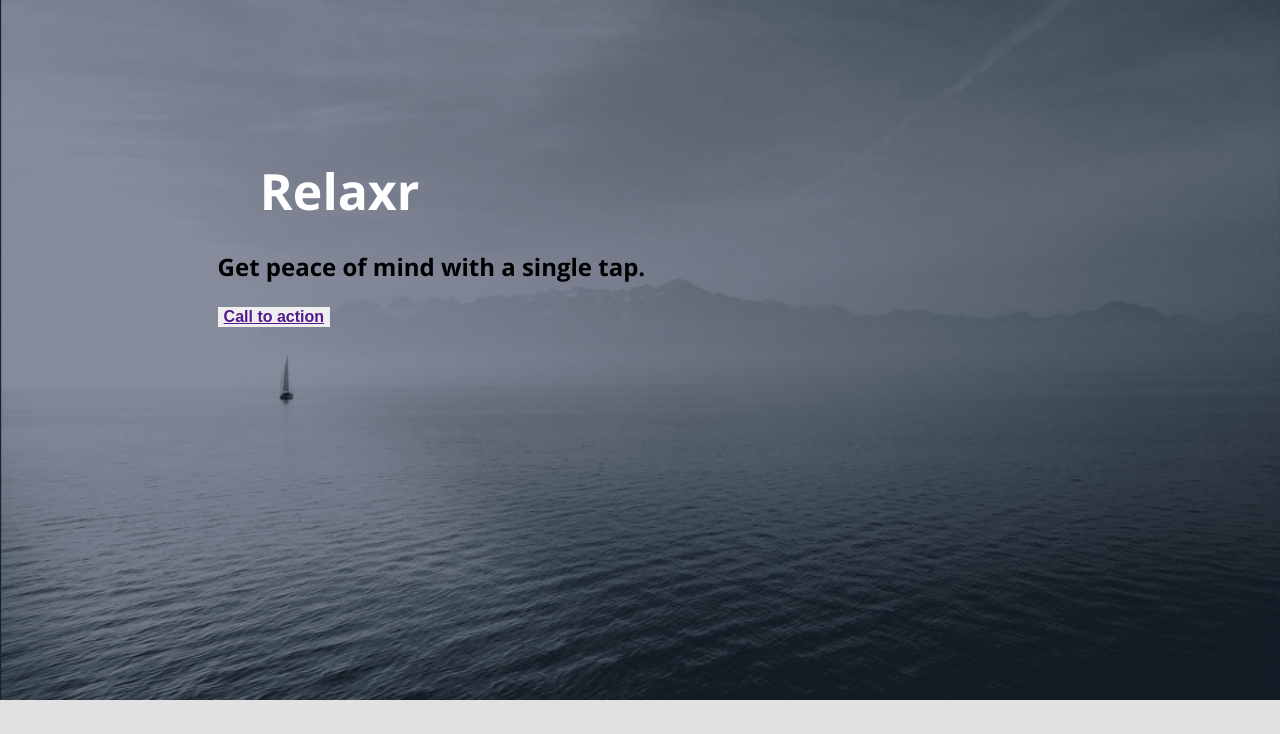
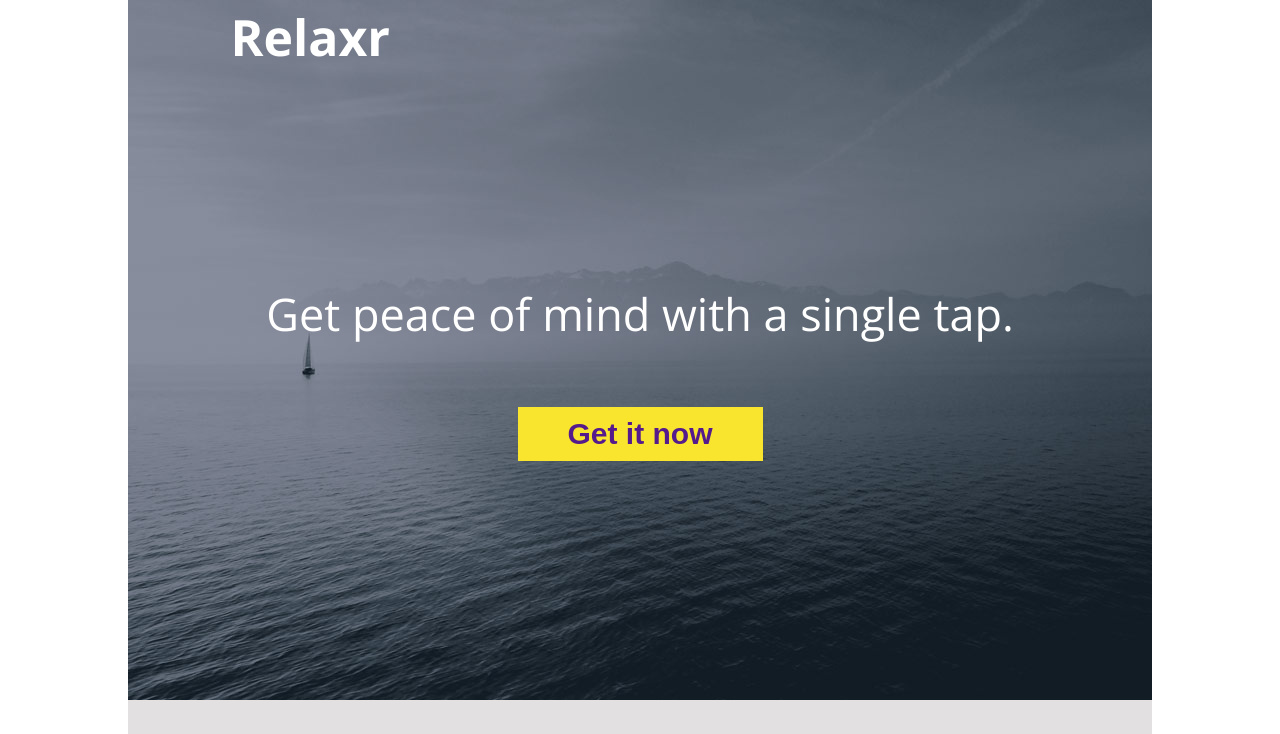
Before and after one commit to P-M-H/week2_assignment, a plain HTML site: page index.html in a window 1280 px wide. Shown: the top 734 px of the page. Drawn offline with nearby package versions, Linux system fonts and the light colour scheme.

Commit message:
finalising

```diff
--- a/css/style.css
+++ b/css/style.css
@@ -88,6 +88,10 @@ li {
 	font-size: 17px;
 }
 
+a {
+	text-decoration: none;
+}
+
 /******************************************
 /* LAYOUT
 /*******************************************/
@@ -96,7 +100,7 @@ li {
 .container {
   max-width: 90%;
   margin: 0 auto;
-/*  width: 1024px; */
+  width: 1024px;
 }
 
 /******************************************
@@ -106,15 +110,27 @@ li {
 .intro {
 	background: url("../images/header_bg.jpg") no-repeat center top rgb(134,141,157);
 	background-size: cover;
+	text-align: center;
 	height: 700px;
-	padding: 12% 17% 0% 17%;
+}
+
+div > h2 {
+	color: #ffffff;
+	font-size: 45px;
+	font-weight: 400;
+	margin-bottom: 60px;
+}
+
+.logo {
+	text-align: left;
+	margin: 0 0 20% 10%;
 }
 
 .list_div {
 	background-color: #e2e0e0;
 	height: 400px;
 	color: #121212;
-	padding: 3% 57% 0% 3%;
+	padding: 1% 30% 0% 3%;
 }
 
 .quote_div {
@@ -122,7 +138,7 @@ li {
 	color: #ffffff;
 	height: 450px;
 	text-align: center;
-	padding: 12% 17% 0% 17%;
+	padding: 7% 17% 0% 17%;
 }
 
 .copyright {
@@ -144,13 +160,10 @@ li {
 	top: 25%;
 }
 
-header+h2 {
-	text-align: center;
-	color: #ffffff;
-	font-size: 40px;
-	font-weight: 300;
+.get_it_cta {
+	background-color: #f9e42e;
+	font-color: #033048;
+	font-weight: 800;
+	font-size: 30px;
+	padding: 10px 50px;
 }
-
-h2+button {
-	text-align: center;
-}
--- a/index.html
+++ b/index.html
@@ -15,21 +15,21 @@
 
 <!-- body section -->
 	<body>
-		<section class="intro">
-			<div class="container">
+		<section class="intro container">
+			<div>
 				<header>
-					<h1><strong>Relaxr</strong></h1>
+					<h1 class="logo"><strong>Relaxr</strong></h1>
 				</header>
 			</div>
 
 			<div>
 				<h2>Get peace of mind with a single tap.</h2>
 <!-- the template uses the wrong form of 'peace' -->
-				<button><a href="">Call to action</a></button>
+				<button class="get_it_cta"><a href="">Get it now</a></button>
 			</div>
 		</section>
 
-		<section class="list_div">
+		<section class="list_div container">
 			<div class="container">
 				<h3>Benefits</h3>
 				<h5>The perfect personal assistant. Relaxr does your job for you so you can enjoy life as it is meant to be.</h5>
@@ -43,18 +43,18 @@
 		</section>
 
 		<section class="clearfix">
-			<div class="quote_div">
+			<div class="quote_div container">
 				<q>“Relaxr changed my life. I’ve been able to travel the world, spend limited time working and my boss keeps thanking me for crushing work.”</q><h4>-Amanda, Intuit</h4>
 			</div>
 
-			<div class="sign_up">
+			<div class="sign_up container">
 				<button class="button_sign_up">Sign Up Now!</button>
 			</div>
 		</section>
 
 
 
-		<footer class="clearfix">
+		<footer class="clearfix container">
 			<h2>Relaxr</h2>
 				<div>
 					<img src="./images/twitter.png"><img src="./images/facebook.png">
```
Also changed, not shown: 1 other file.
